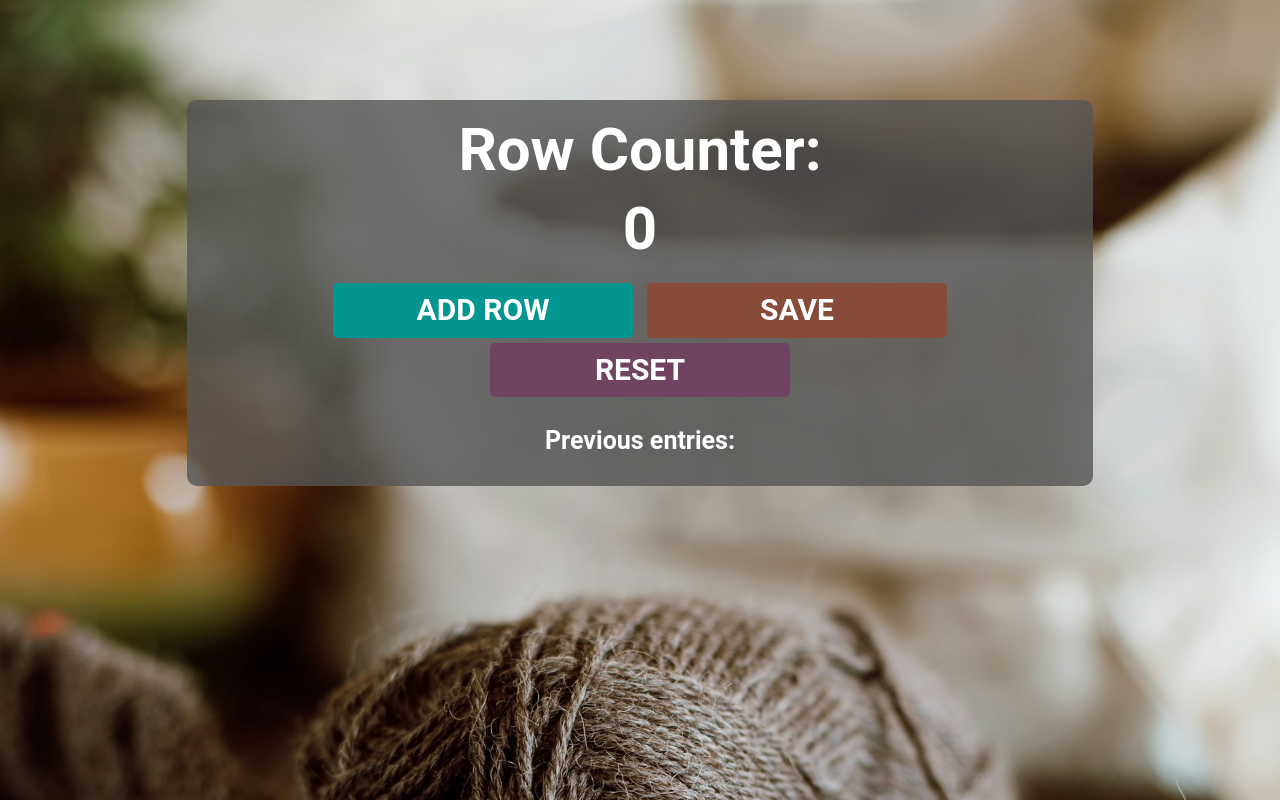
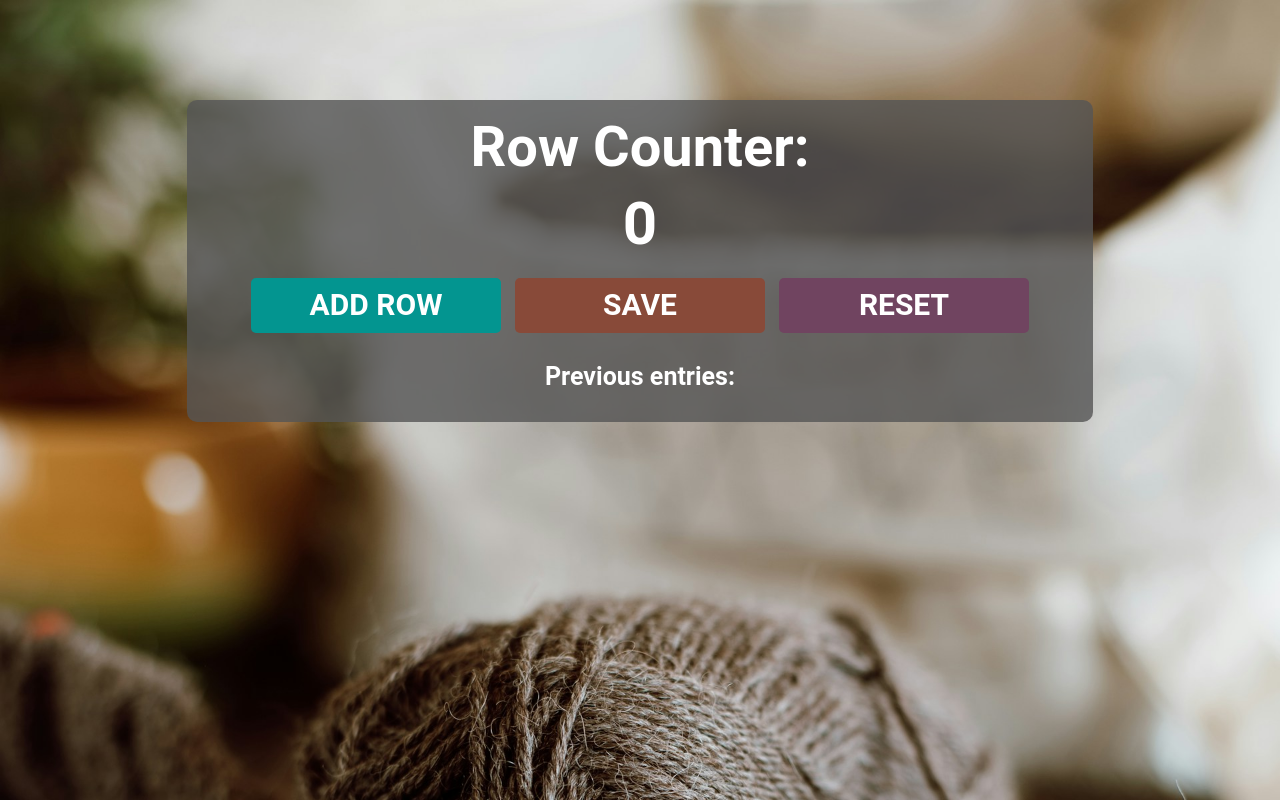
Before and after one commit to MihaiStrompl/row-tracker, a plain HTML site: page index.html in a window 1280 px wide. Drawn offline with nearby package versions, Linux system fonts and the light colour scheme.

Commit message:
Update index.css

```diff
--- a/index.css
+++ b/index.css
@@ -12,7 +12,7 @@ body {
 h1 {
     margin-top: 10px;
     margin-bottom: 10px;
-    font-size: 60px;
+    font-size: 56px;
 }
 
 h2 {
@@ -28,7 +28,7 @@ button {
     color: white;
     font-weight: bold;
     font-size: 30px;
-    width: 300px;
+    min-width: 250px;
     margin: 0 5px 5px;
     border-radius: 5px;
 }
```
